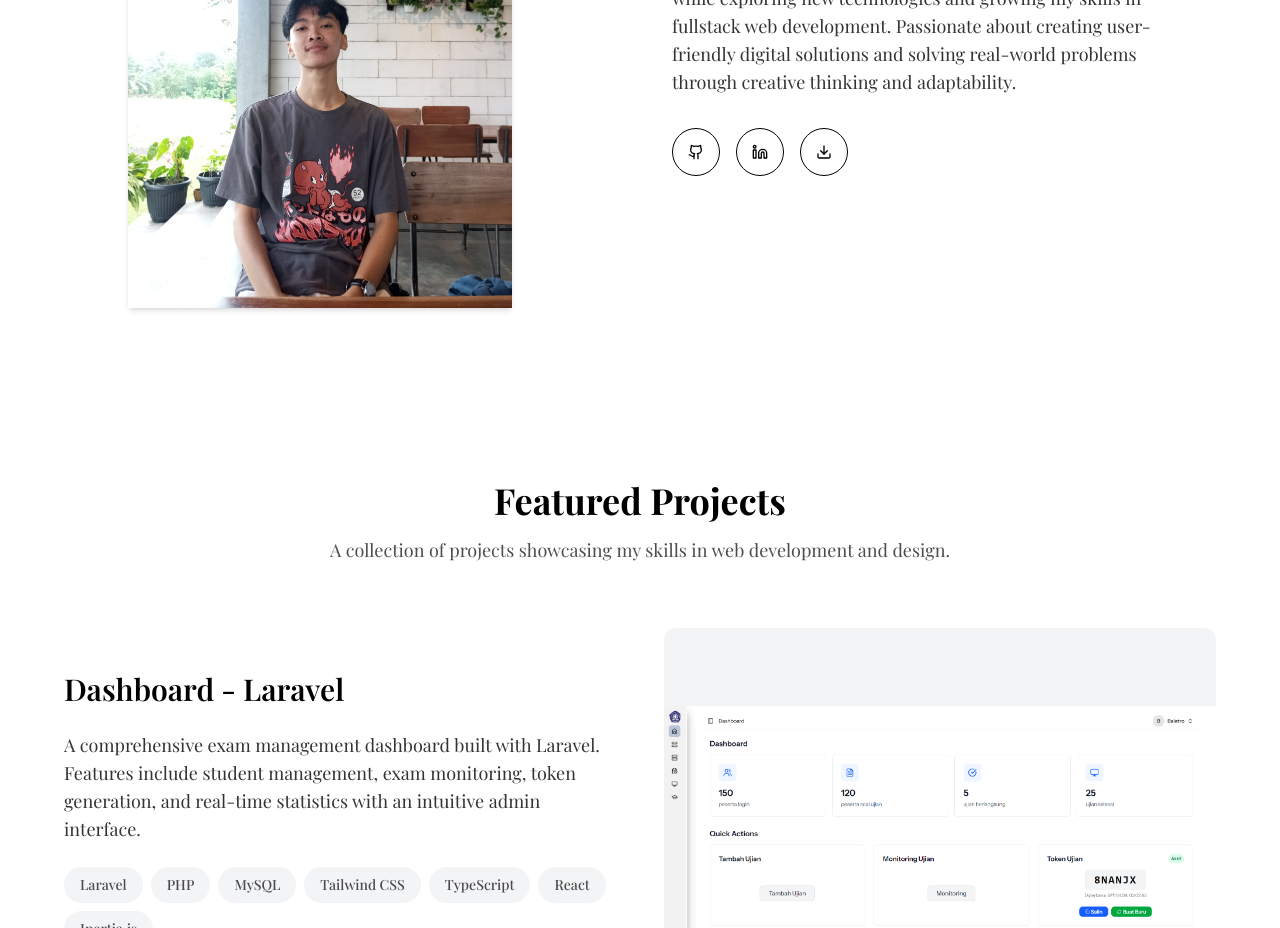
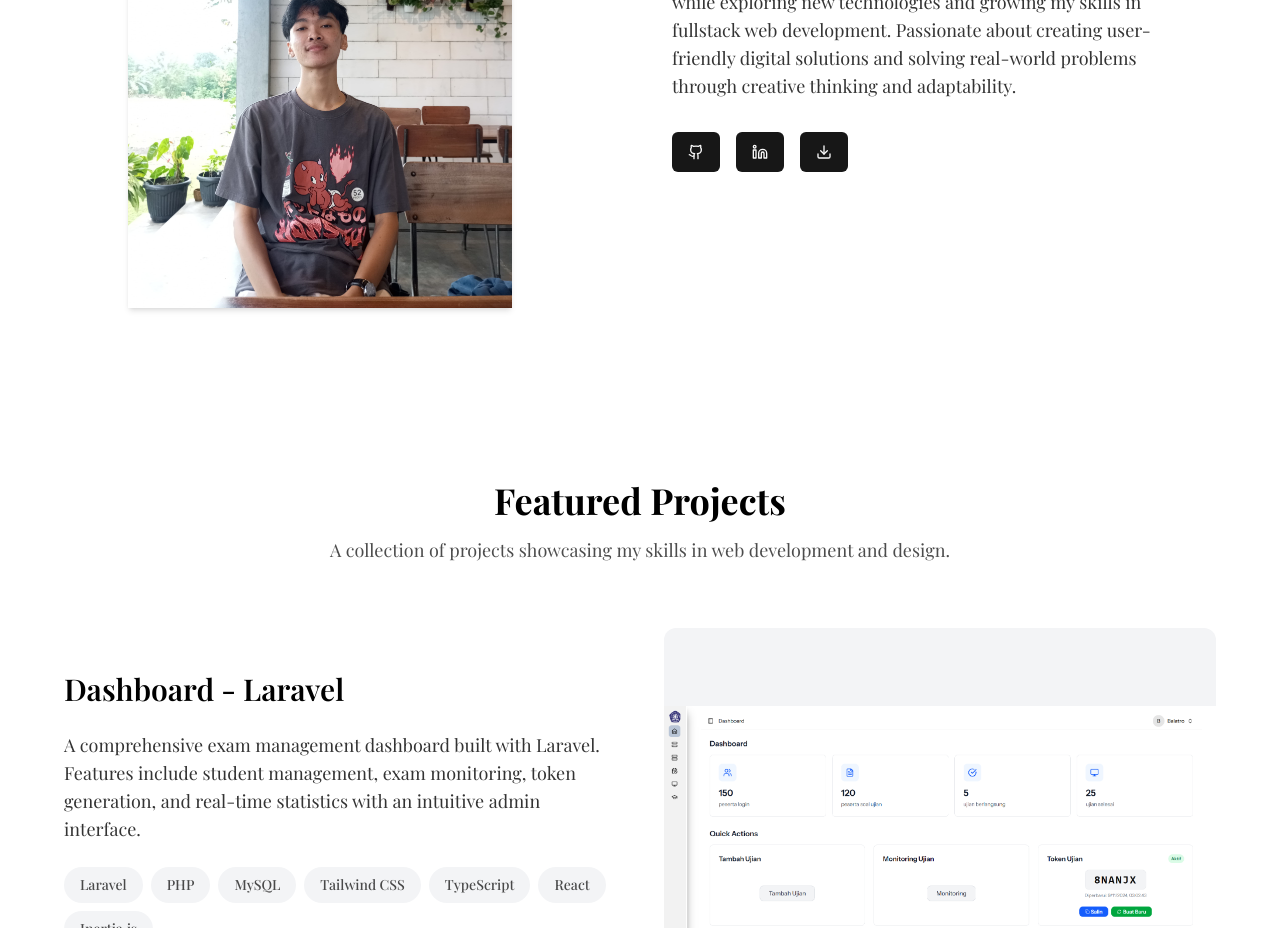
Before and after one commit to SeladaKeju/Portfolio, a Next.js app: page / in a window 1280 px wide. Shown: the part 1200-2128 px from the top of the page. Built offline with nearby package versions, Linux system fonts and the light colour scheme.

Commit message:
refactor: simplify button components and remove tooltip spans in Portfolio

```diff
--- a/app/page.tsx
+++ b/app/page.tsx
@@ -435,17 +435,10 @@ export default function Portfolio() {
                       target="_blank"
                       rel="noopener noreferrer"
                     >
-                      <Button
-                        variant="outline"
-                        size="icon"
-                        className="rounded-full border-black hover:border-black/70 text-black bg-transparent hover:bg-black/5 w-8 h-8 sm:w-10 sm:h-10 md:w-12 md:h-12"
-                      >
+                      <Button>
                         <Github className="h-3 w-3 sm:h-4 sm:w-4 md:h-5 md:w-5" />
                       </Button>
                     </a>
-                    <span className="absolute -top-8 sm:-top-10 left-1/2 -translate-x-1/2 bg-black text-white text-xs px-2 py-1 rounded opacity-0 group-hover:opacity-100 transition-opacity duration-300 pointer-events-none whitespace-nowrap">
-                      GitHub Profile
-                    </span>
                   </div>
 
                   <div className="relative group">
@@ -454,17 +447,10 @@ export default function Portfolio() {
                       target="_blank"
                       rel="noopener noreferrer"
                     >
-                      <Button
-                        variant="outline"
-                        size="icon"
-                        className="rounded-full border-black hover:border-black/70 text-black bg-transparent hover:bg-black/5 w-8 h-8 sm:w-10 sm:h-10 md:w-12 md:h-12"
-                      >
+                      <Button>
                         <Linkedin className="h-3 w-3 sm:h-4 sm:w-4 md:h-5 md:w-5" />
                       </Button>
                     </a>
-                    <span className="absolute -top-8 sm:-top-10 left-1/2 -translate-x-1/2 bg-black text-white text-xs px-2 py-1 rounded opacity-0 group-hover:opacity-100 transition-opacity duration-300 pointer-events-none whitespace-nowrap">
-                      LinkedIn Profile
-                    </span>
                   </div>
 
                   <div className="relative group">
@@ -472,17 +458,10 @@ export default function Portfolio() {
                       href="cv/Rizqi Aditya Pratama-resume.pdf"
                       download="Rizqi_Aditya_Pratama_Resume.pdf"
                     >
-                      <Button
-                        variant="outline"
-                        size="icon"
-                        className="rounded-full border-black hover:border-black/70 text-black bg-transparent hover:bg-black/5 w-8 h-8 sm:w-10 sm:h-10 md:w-12 md:h-12"
-                      >
+                      <Button>
                         <Download className="h-3 w-3 sm:h-4 sm:w-4 md:h-5 md:w-5" />
                       </Button>
                     </a>
-                    <span className="absolute -top-8 sm:-top-10 left-1/2 -translate-x-1/2 bg-black text-white text-xs px-2 py-1 rounded opacity-0 group-hover:opacity-100 transition-opacity duration-300 pointer-events-none whitespace-nowrap">
-                      Download CV
-                    </span>
                   </div>
                 </div>
               </div>
```
Also changed, not shown: 1 other file (tests, documents, lock files or other folders).
